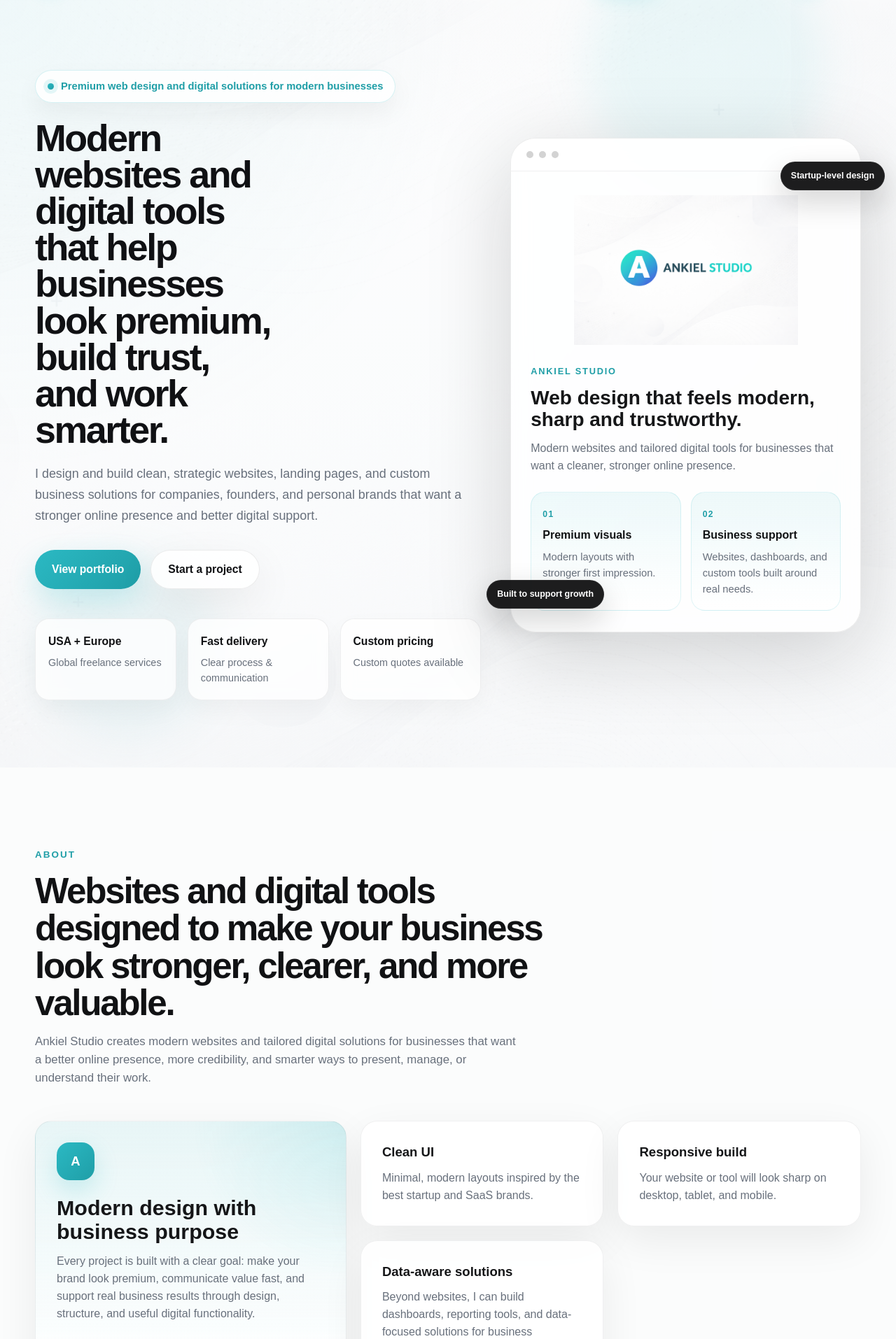
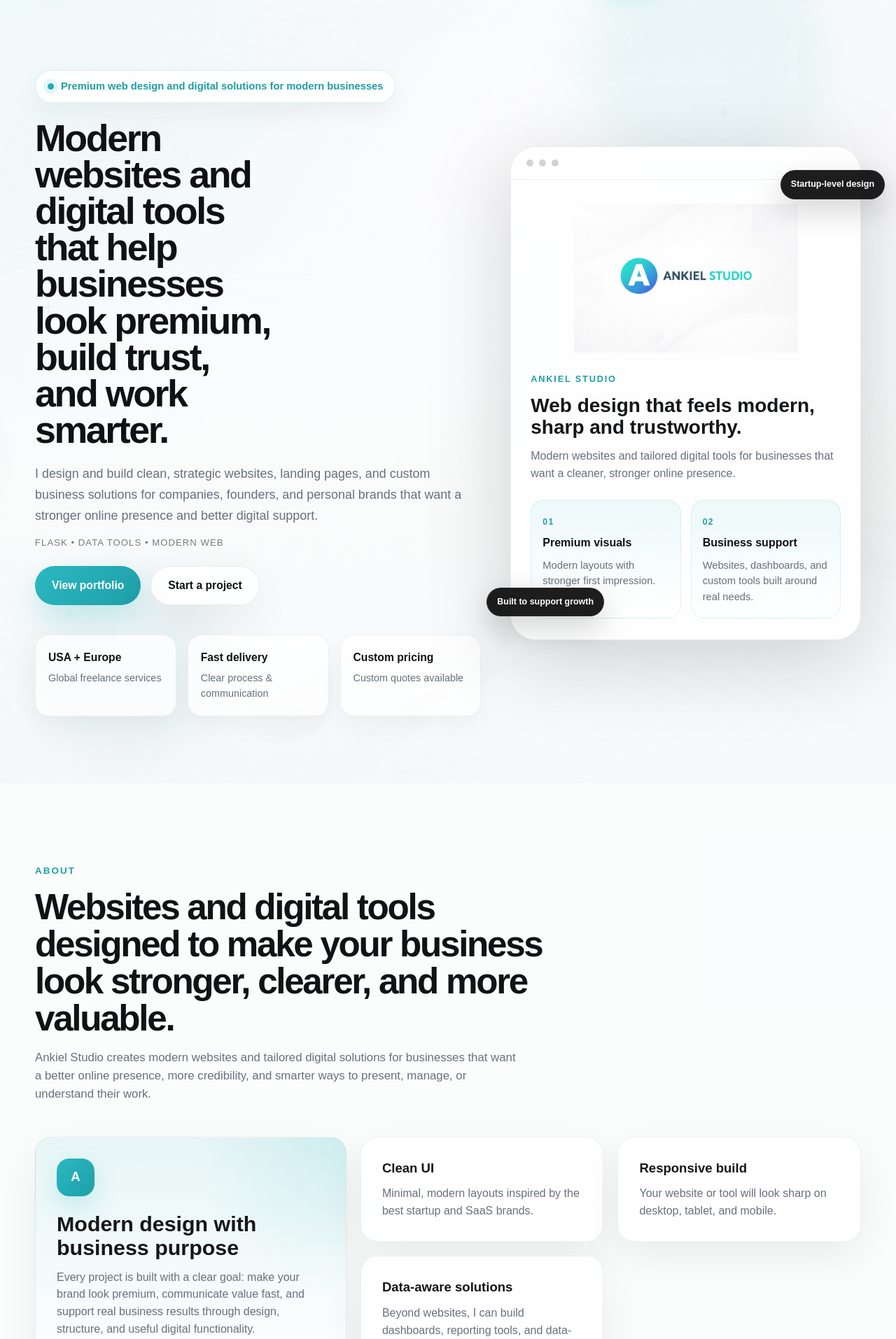
Before and after one commit to Ankielpe/ankiel-studio, a Flask app: page / in a window 1280 px wide. Shown: the part 83-1997 px from the top of the page at 70% size. Run offline with Flask 3, Linux system fonts and the light colour scheme; parts of the project's set-up code (start-up, migrations or seed data) failed here and were passed over.

Commit message:
feat: improve landing page, pricing section and SEO configuration

```diff
--- a/app.py
+++ b/app.py
@@ -85,6 +85,18 @@ def home():
     return render_template("index.html")
 
 # --------------------------------------------------
+# ROBOT / SITEMAP
+# --------------------------------------------------
+
+@app.route("/robots.txt")
+def robots():
+    return send_from_directory("static", "robots.txt")
+
+@app.route("/sitemap.xml")
+def sitemap():
+    return send_from_directory("static", "sitemap.xml")
+
+# --------------------------------------------------
 # CONTACT FORM
 # --------------------------------------------------
 
--- a/static/css/style.css
+++ b/static/css/style.css
@@ -312,7 +312,7 @@ textarea {
   letter-spacing: -0.045em;
   font-weight: 800;
   color: #101114;
-  margin-bottom: 22px;
+  margin: 0 0 22px;
   max-width: 11.5ch;
 }
 
@@ -320,12 +320,21 @@ textarea {
   font-size: 1.08rem;
   color: var(--text-soft);
   max-width: 640px;
-  margin-bottom: 34px;
+  margin-bottom: 0;
 }
 
 .hero-text-pro {
   font-size: 1.12rem;
   line-height: 1.68;
+}
+
+.hero-trust {
+  margin-top: 14px;
+  margin-bottom: 22px;
+  font-size: 0.82rem;
+  letter-spacing: 0.08em;
+  text-transform: uppercase;
+  color: rgba(16, 17, 20, 0.55);
 }
 
 .hero-actions {
@@ -1088,6 +1097,17 @@ textarea {
   margin-top: 28px;
   font-size: 1rem;
   color: var(--text-soft);
+}
+
+.pricing-includes {
+  margin-top: 24px;
+  text-align: center;
+}
+
+.pricing-includes p {
+  color: #5f6470;
+  font-size: 0.98rem;
+  line-height: 1.6;
 }
 
 /* CONTACT */
@@ -1375,6 +1395,12 @@ textarea {
     font-size: 1rem;
   }
 
+  .hero-trust {
+    margin-top: 12px;
+    margin-bottom: 20px;
+    font-size: 0.78rem;
+  }
+
   .brand-text {
     font-size: 0.9rem;
     letter-spacing: 0.06em;
@@ -1519,14 +1545,3 @@ textarea {
   white-space: nowrap;
   border: 0;
 }
-
-.pricing-includes {
-  margin-top: 24px;
-  text-align: center;
-}
-
-.pricing-includes p {
-  color: #5f6470;
-  font-size: 0.98rem;
-  line-height: 1.6;
-}
--- /dev/null
+++ b/static/robots.txt
@@ -0,0 +1,4 @@
+User-agent: *
+Allow: /
+
+Sitemap: https://ankielstudio.com/sitemap.xml
--- a/templates/index.html
+++ b/templates/index.html
@@ -18,6 +18,7 @@
 
   <meta name="author" content="Piotr Ankiel - Ankiel Studio" />
   <meta name="robots" content="index, follow" />
+  <meta name="googlebot" content="index, follow" />
   <meta name="theme-color" content="#0f0f10" />
 
   <meta property="og:type" content="website" />
@@ -135,6 +136,10 @@
           <p class="hero-text hero-text-pro">
             {{ _("I design and build clean, strategic websites, landing pages, and custom business solutions for companies, founders, and personal brands that want a stronger online presence and better digital support.") }}
           </p>
+
+          <div class="hero-trust">
+            <span>Flask • Data Tools • Modern Web</span>
+          </div>
 
           <div class="hero-actions">
             <a href="#portfolio" class="btn btn-primary">{{ _("View portfolio") }}</a>
@@ -487,6 +492,36 @@
       </div>
     </section>
 
+    <section class="section section-light">
+      <div class="container">
+        <div class="section-heading reveal">
+          <span class="section-kicker">{{ _("Next steps") }}</span>
+          <h2>{{ _("Simple process after your inquiry") }}</h2>
+          <p>{{ _("No complicated sales process — just a few clear steps to move your project forward.") }}</p>
+        </div>
+
+        <div class="process-grid">
+          <article class="process-card reveal">
+            <span class="process-number">01</span>
+            <h3>{{ _("Send your inquiry") }}</h3>
+            <p>{{ _("Tell me a bit about your business, project type, and what kind of website or tool you need.") }}</p>
+          </article>
+
+          <article class="process-card reveal">
+            <span class="process-number">02</span>
+            <h3>{{ _("Get a reply") }}</h3>
+            <p>{{ _("I’ll get back to you with the next steps, a recommended direction, and an initial quote if the scope is clear.") }}</p>
+          </article>
+
+          <article class="process-card reveal">
+            <span class="process-number">03</span>
+            <h3>{{ _("Start the project") }}</h3>
+            <p>{{ _("Once everything is aligned, we move into execution with a clear scope, timeline, and communication process.") }}</p>
+          </article>
+        </div>
+      </div>
+    </section>
+
     <section class="section section-dark contact-section-pro" id="contact">
       <div class="container">
         <div class="contact-grid contact-grid-pro">
```
Also changed, not shown: static/sitemap.xml (+36 -3 lines), translations/pl/LC_MESSAGES/messages.po, 2 other files. Lines whose indentation alone changed are shown as unchanged.
